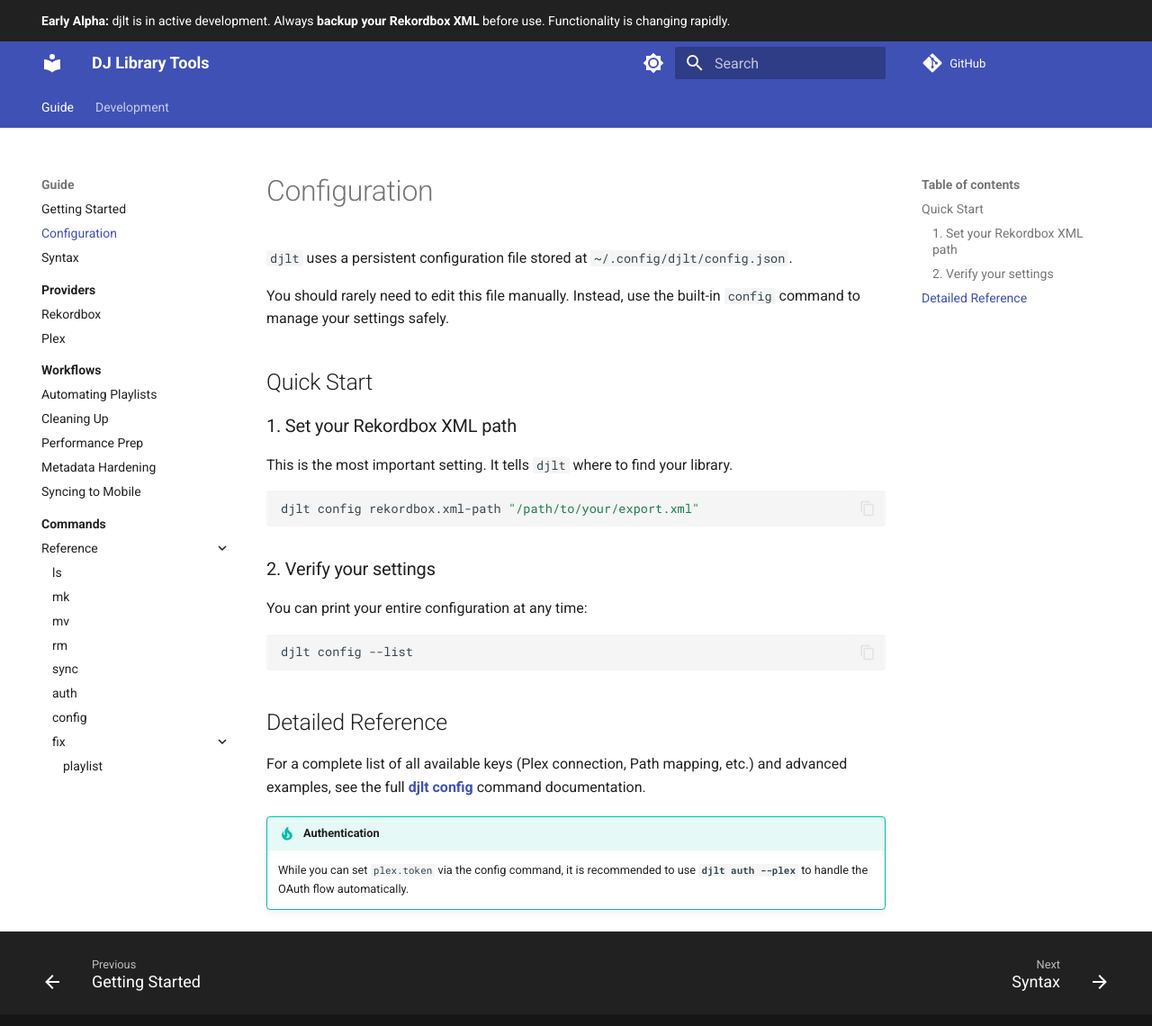
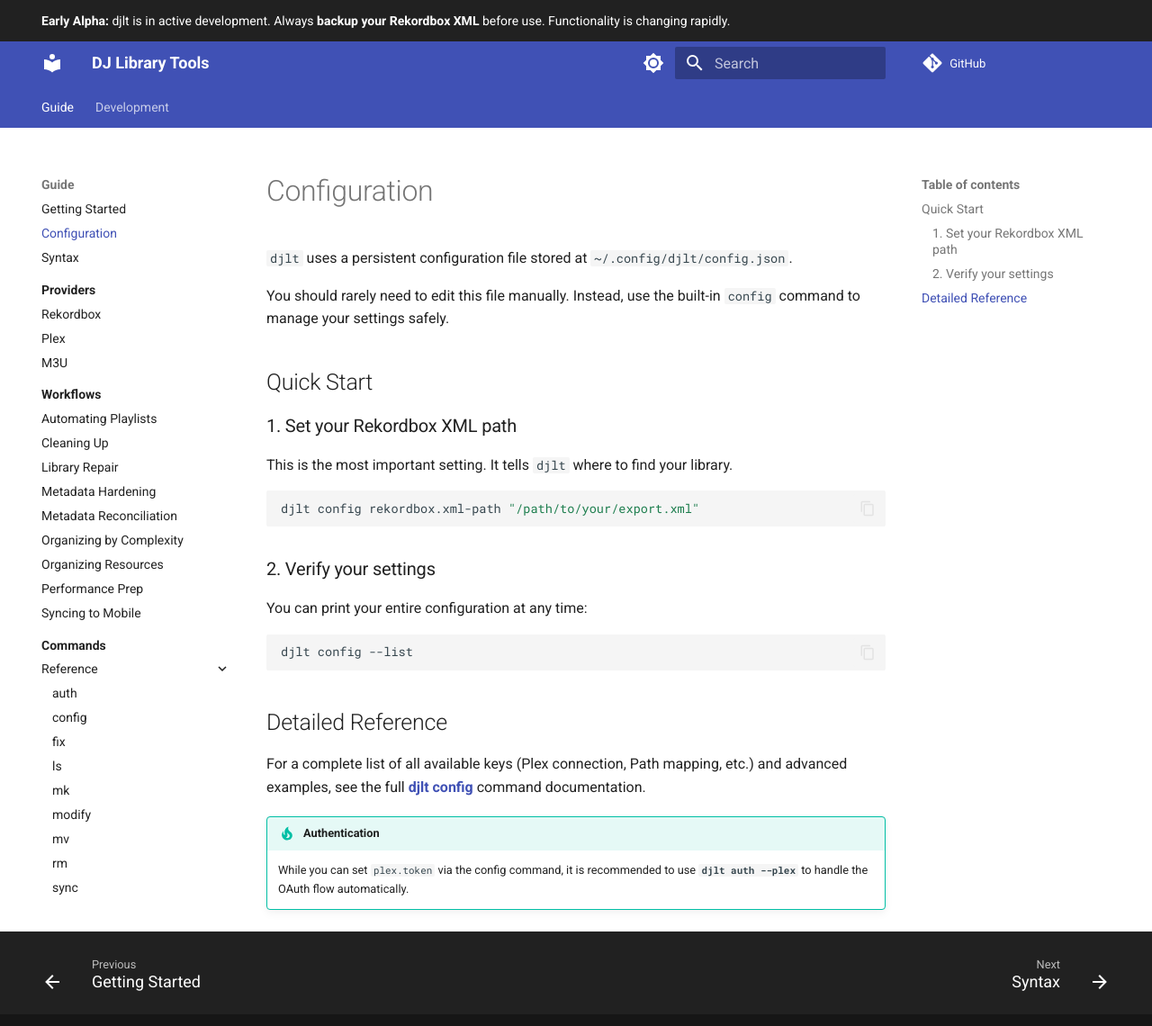
Before and after one commit to llttlltt/dj-library-tools, an MkDocs documentation site: the page built from docs/guide/configuration.md, in a window 1280 px wide and 1151 px high. Shown: the top 1140 px of the window at 90% size. Built offline with MkDocs 1.6.1 and Material for MkDocs 9.7.7, drawn with Linux system fonts in a browser that asks for light colours; comment, search, counter and statistics services are not loaded.

Commit message:
docs(mkdocs): align navigation with new agnostic structure and workflows

```diff
--- a/mkdocs.yml
+++ b/mkdocs.yml
@@ -1,5 +1,5 @@
 site_name: DJ Library Tools
-site_description: DJ library management and Rekordbox XML manipulation.
+site_description: DJ library management across multiple providers.
 repo_url: https://github.com/llttlltt/dj-library-tools
 edit_uri: edit/main/docs/
 
@@ -54,26 +54,30 @@ nav:
       - Overview: guide/query/providers/index.md
       - Rekordbox: guide/query/providers/rekordbox/index.md
       - Plex: guide/query/providers/plex/index.md
+      - M3U: guide/query/providers/m3u/index.md
     - Workflows:
-      - guide/workflows/index.md
+      - index: guide/workflows/index.md
       - Automating Playlists: guide/workflows/automating-playlists.md
       - Cleaning Up: guide/workflows/cleaning-up.md
+      - Library Repair: guide/workflows/library-repair.md
+      - Metadata Hardening: guide/workflows/metadata-hardening.md
+      - Metadata Reconciliation: guide/workflows/metadata-reconciliation.md
+      - Organizing by Complexity: guide/workflows/organizing-by-complexity.md
+      - Organizing Resources: guide/workflows/organizing-resources.md
       - Performance Prep: guide/workflows/performance-prep.md
-      - Metadata Hardening: guide/workflows/metadata-hardening.md
       - Syncing to Mobile: guide/workflows/syncing-to-mobile.md
     - Commands:
-      - guide/commands/index.md
+      - index: guide/commands/index.md
       - Reference:
-        - commands/index.md
+        - index: commands/index.md
+        - auth: commands/auth.md
+        - config: commands/config.md
+        - fix: commands/fix.md
         - ls: commands/ls.md
         - mk: commands/mk.md
+        - modify: commands/modify.md
         - mv: commands/mv.md
         - rm: commands/rm.md
         - sync: commands/sync.md
-        - auth: commands/auth.md
-        - config: commands/config.md
-        - fix:
-          - commands/fix/index.md
-          - playlist: commands/fix/playlist.md
   - Development:
     - Architecture: development/architecture.md
```
